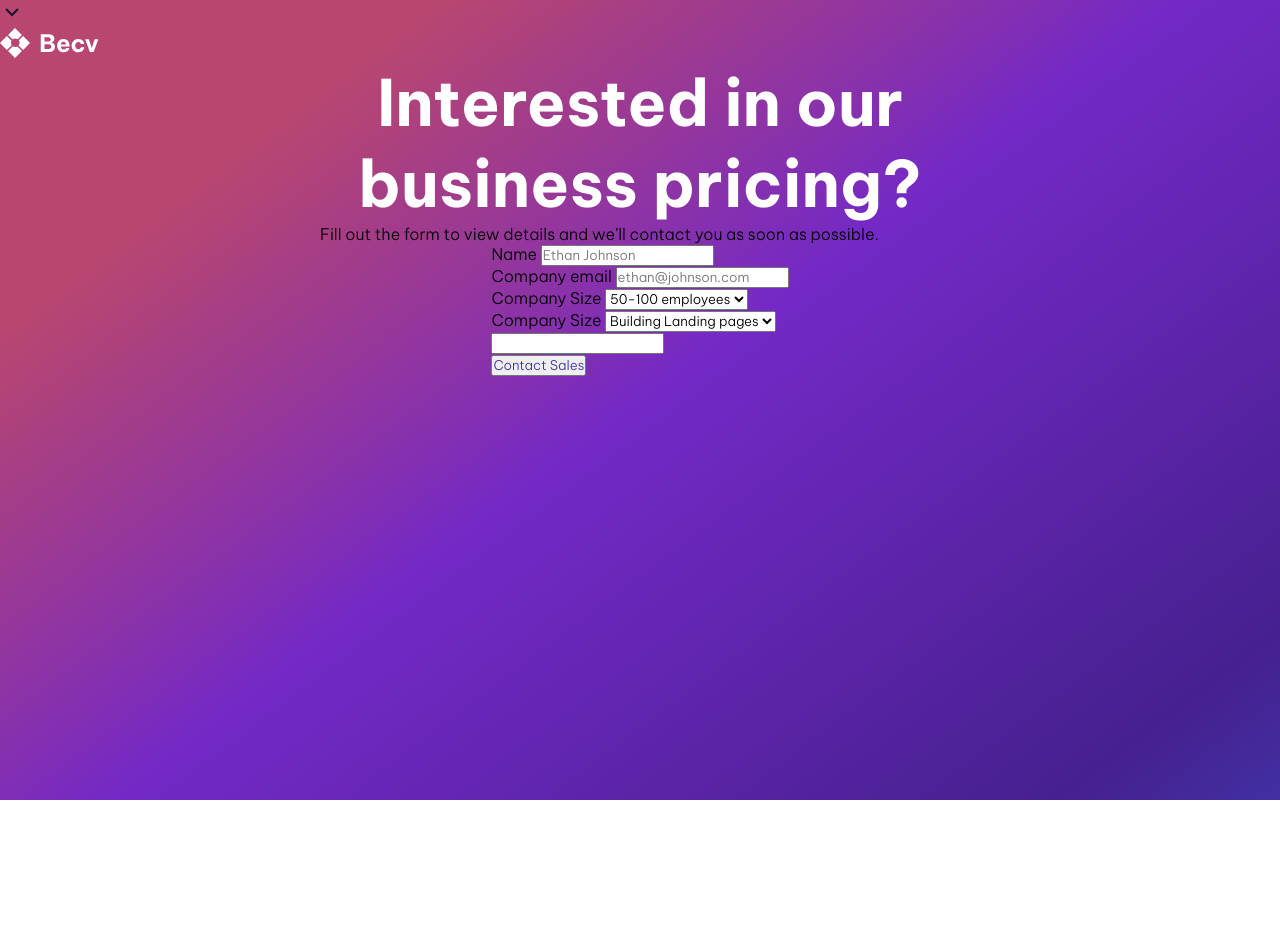
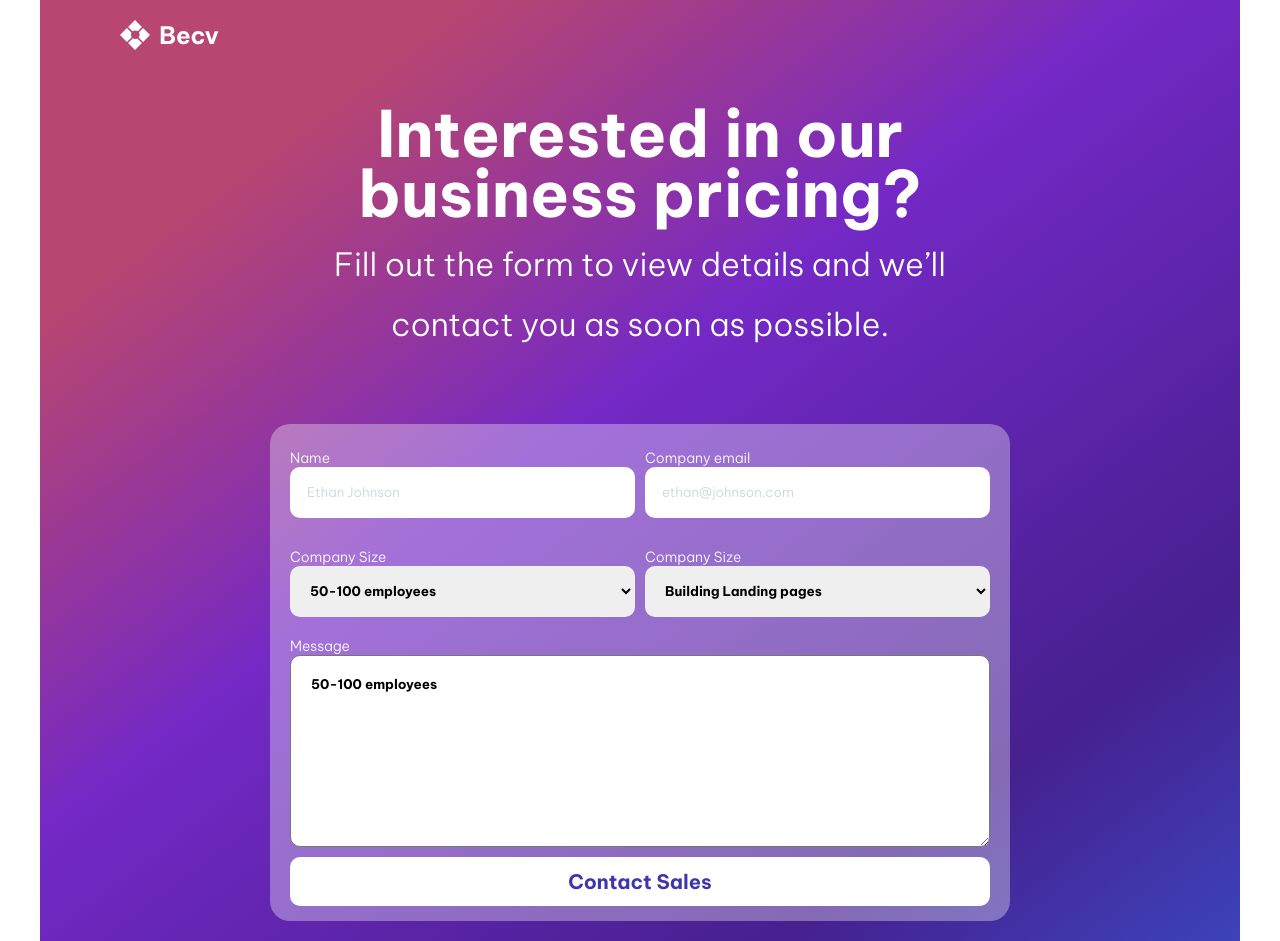
Before and after one commit to GenericJM/Contact-Page, a plain HTML site: page index.html in a window 1280 px wide. Before the commit the page ends 800 px from the top, so only its background shows below. Drawn offline with Linux system fonts and the light colour scheme.

Commit message:
end styles

```diff
--- a/index.html
+++ b/index.html
@@ -1,50 +1,55 @@
 <!DOCTYPE html>
 <html lang="en">
+
 <head>
     <meta charset="UTF-8">
     <meta name="viewport" content="width=device-width, initial-scale=1.0">
     <link rel="stylesheet" href="styles.css">
     <title>Contact Page</title>
 </head>
+
 <body>
-    <!-- <img src="bg-image.svg"> -->
-    <img src="Expand_down.svg">
 
+    <main>
         <header>
             <img src="contact-form-icon.svg">
         </header>
-    <main>
-        <section>
-            <h1 class="title">Interested in our business pricing?</h1>
-            <p>Fill out the form to view details and we’ll contact you as soon as possible.</p>
+
+        <section class="header">
+            <h1>Interested in our <br>business pricing?</h1>
+            <p>Fill out the form to view details and we’ll<br> contact you as soon as possible.</p>
         </section>
         <form>
+            <section class="inputs">
                 <div class="field">
                     <label for="name">Name</label>
-                <input  type=text id="name" name="name" placeholder="Ethan Johnson">
+                    <input type=text id="name" name="name" placeholder="Ethan Johnson">
                 </div>
                 <div class="field">
                     <label for="email">Company email</label>
-                <input  type=text id="email" name="email" placeholder="ethan@johnson.com">
+                    <input type=text id="email" name="email" placeholder="ethan@johnson.com">
                 </div>
                 <div class="field">
                     <label for="size">Company Size</label>
-                <select  id="size" name="size">
+                    <select id="size" name="size">
                         <option>50-100 employees</option>
                     </select>
                 </div>
                 <div class="field">
                     <label for="subject">Company Size</label>
-                <select  id="subject" name="subject" >
+                    <select id="subject" name="subject">
                         <option>Building Landing pages</option>
                     </select>
                 </div>
-            <div>
-                <input type="text">
-                <!-- <textarea>50-100 employees</textarea> -->
+            </section>
+
+            <div class="field message-field">
+                <label for="message">Message</label>
+                <textarea id="message" name="message">50-100 employees</textarea>
             </div>
             <button>Contact Sales</button>
         </form>
     </main>
 </body>
+
 </html>
--- a/styles.css
+++ b/styles.css
@@ -7,27 +7,136 @@
 }
 
 body {
-    background-image: url(bg-image.svg);
-    background-repeat: no-repeat;
-    background-size: cover;
-    height: 100vh;
-}
-
-main {
     display: flex;
     flex-direction: column;
     align-items: center;
     justify-items: center;
 }
 
-.title {
+main {
+    background-image: url(bg-image.svg);
+    background-repeat: no-repeat;
+    background-size: cover;
+    /* height: 100vh; */
+    max-width: 1280px;
+    min-width: 640px;
+    display: flex;
+    flex-direction: column;
+    /* align-items: center; */
+    justify-items: center;
+
+    padding: 20px 80px;
+}
+
+.header {
+    line-height: 60px;
+    text-align: center;
+    color: #FFFFFF;
+    min-width: 640px;
+    padding: 50px 200px;
+}
+
+.header>h1 {
     font-size: 64px;
+
+}
+
+.header>p {
+    font-size: 32px;
     text-align: center;
-    max-width: 640px;
+    margin-top: 10px;
+    margin-bottom: 20px;
+}
+
+form {
+    background-color: #FFFFFF55;
+    margin: 0 150px;
+    padding: 15px 20px;
+    border-radius: 20px;
+
+}
+
+.inputs {
+    display: grid;
+    grid-template-columns: repeat(auto-fill, minmax(320px, 1fr));
+    align-items: center;
+    justify-items: center;
+    /* flex-direction: column; */
+
+    gap: 10px;
+    /* width: 640px; */
+}
+
+.field {
+    display: flex;
+    width: 100%;
+    flex-direction: column;
     color: #FFFFFF;
+    padding: 10px;
+    font-size: 16px;
+}
 
+.field>label {
+    font-size: 14px;
+}
+
+.field>input {
+    border-color: transparent;
+    border-radius: 10px;
+    padding: 15px;
+}
+
+.field>input::placeholder {
+    color: #CDD5E0;
+}
+
+.field>select {
+    border-color: transparent;
+    border-radius: 10px;
+    padding: 15px;
+    font-weight: 700;
+}
+.message-field{
+    padding: 0;
+    margin: 10px 0;
+}
+#message{
+    height: 150px;
+    font-weight: 700;
+    border-radius: 10px;
+    padding: 20px;
 }
 
 button {
     color: #4036A9;
+    width: 100%;
+    background-color: #FFFFFF;
+    font-size: 20px;
+    padding: 10px;
+    border-color: transparent;
+    border-radius: 10px;
+    font-weight: 700;
 }
+@media (width<1024px) {
+    main{
+        width: 640px;
+        padding:20px;
+        margin-left: 20px;
+       }
+       .header{
+           line-height: 40px;
+           padding: 0;
+       }
+       .header>h1 {
+           font-size: 46px;
+       }
+       .header>p {
+           font-size: 16px;
+
+       }
+       form {
+           margin: 100px;
+
+
+       }
+}
```
Also changed, not shown: 1 other file. Lines whose indentation alone changed are shown as unchanged.
